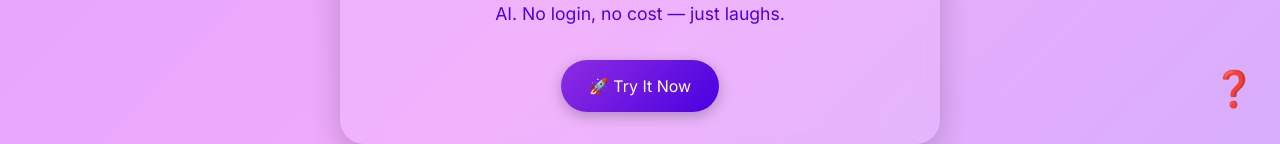
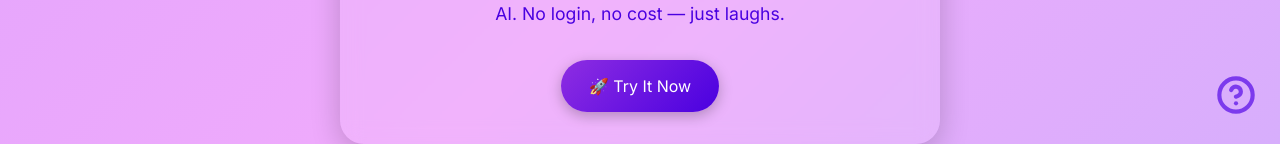
Before and after one commit to atakankaracali/aigeneratormeme, a React (Vite) app: page / in a window 1280 px wide. Shown: the part 661-805 px from the top of the page. Built offline with nearby package versions, Linux system fonts and the light colour scheme; no server answers.

Commit message:
fixed-quesiton-mark

```diff
--- a/package.json
+++ b/package.json
@@ -19,6 +19,7 @@
     "helmet": "^8.1.0",
     "html-to-image": "^1.11.13",
     "i18next": "^24.2.3",
+    "lucide-react": "^0.488.0",
     "react": "^19.0.0",
     "react-confetti": "^6.4.0",
     "react-dom": "^19.0.0",
--- a/src/components/QuestionMark.tsx
+++ b/src/components/QuestionMark.tsx
@@ -1,5 +1,6 @@
 import { motion } from 'framer-motion';
 import { useNavigate } from 'react-router-dom';
+import { HelpCircle } from 'lucide-react';
 import './styles/questionMark.css';
 
 const QuestionMark = () => {
@@ -11,7 +12,7 @@ const QuestionMark = () => {
       whileHover={{ rotate: [0, 10, -10, 0], scale: 1.2 }}
       onClick={() => navigate('/how-to-play')}
     >
-      ❓
+      <HelpCircle size={40} strokeWidth={2.5} color="#7c3aed" />
     </motion.div>
   );
 };
--- a/src/components/styles/questionMark.css
+++ b/src/components/styles/questionMark.css
@@ -2,10 +2,8 @@
     position: fixed;
     bottom: 1.5rem;
     right: 1.5rem;
-    font-size: 2.2rem;
     cursor: pointer;
     z-index: 999;
-    color: #7c3aed;
     transition: transform 0.3s ease;
   }
 
```
Also changed, not shown: 1 other file (tests, documents, lock files or other folders).
